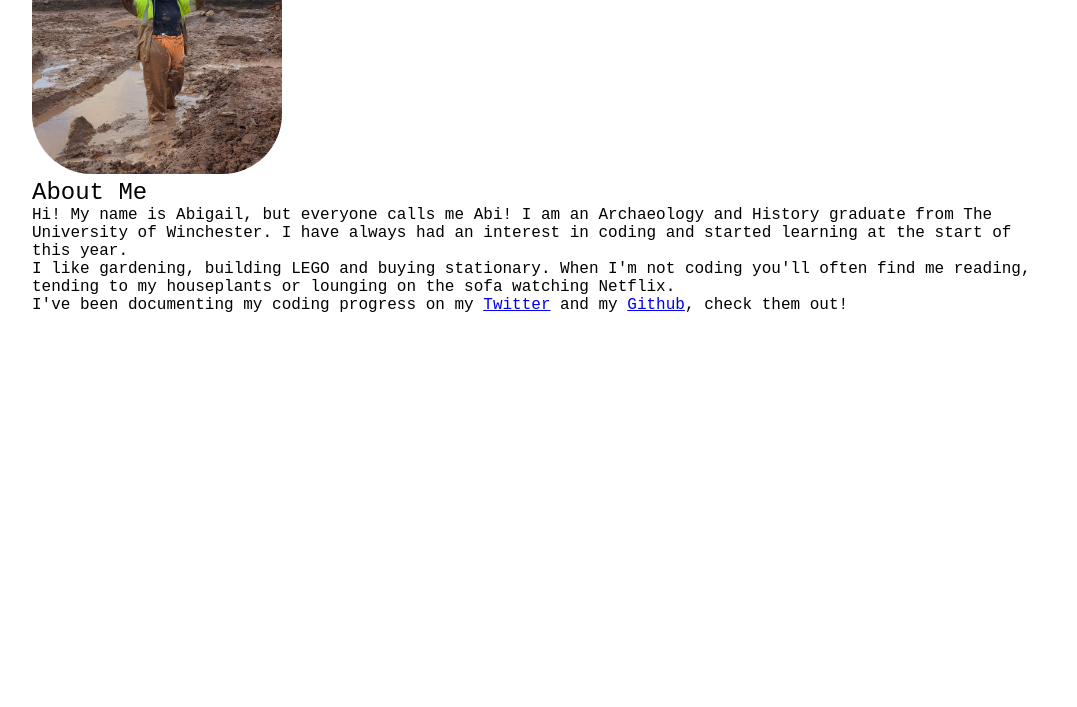
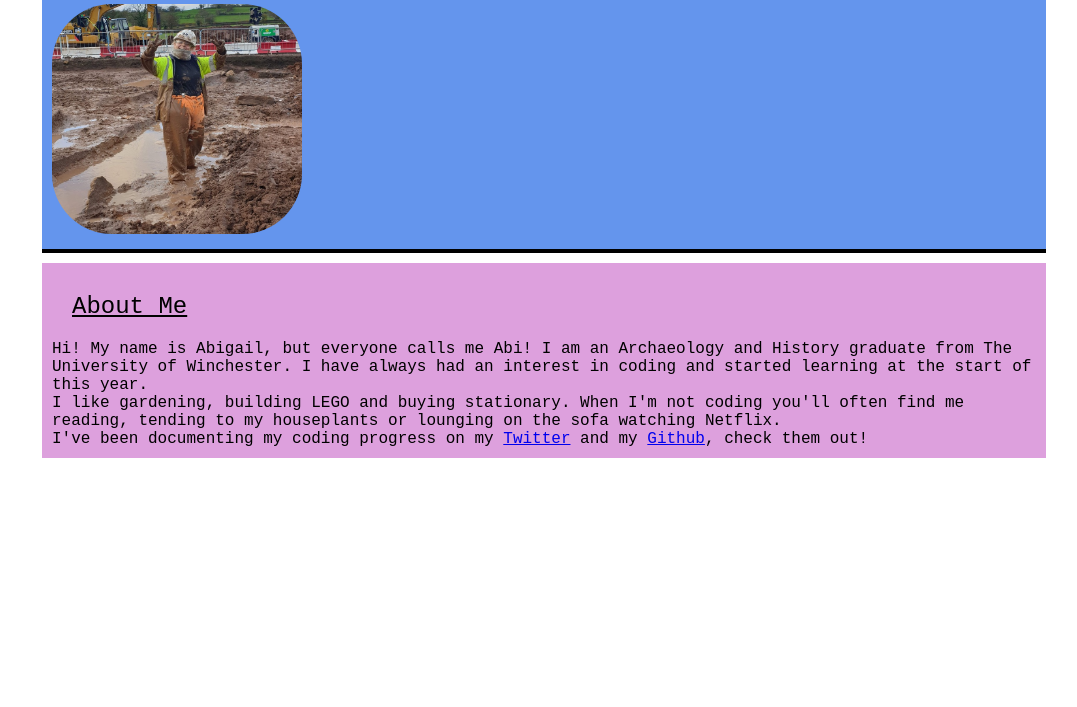
Before and after one commit to Abimcp/portfolio, a plain HTML site: page index.html in a window 1280 px wide. Shown: the part 93-800 px from the top of the page, without its empty margins (96-1173 px from the left). Drawn offline with Linux system fonts and the light colour scheme.

Commit message:
Updated Styles

```diff
--- a/Resources/styles.css
+++ b/Resources/styles.css
@@ -29,16 +29,35 @@ html {
   max-width: 100%;
   height: auto;
 }
-html{
+html {
   font-family: monospace;
   max-width: 80vw;
   margin: 0 auto;
 }
-
-
-img{
-
+h1,
+h2 {
+  text-decoration: underline;
+  padding: 10px;
+  margin: 10px;
+}
+h1 {
+}
+h2 {
+}
+img {
   border-radius: 60px;
   width: 250px;
   height: 230px;
 }
+
+#title {
+  padding: 10px;
+  margin: 10px;
+  background-color: cornflowerblue;
+  border-bottom: 4px solid black;
+}
+#about-me {
+  padding: 10px;
+  margin: 10px;
+  background-color: plum;
+}
```
Lines whose indentation alone changed are shown as unchanged.
